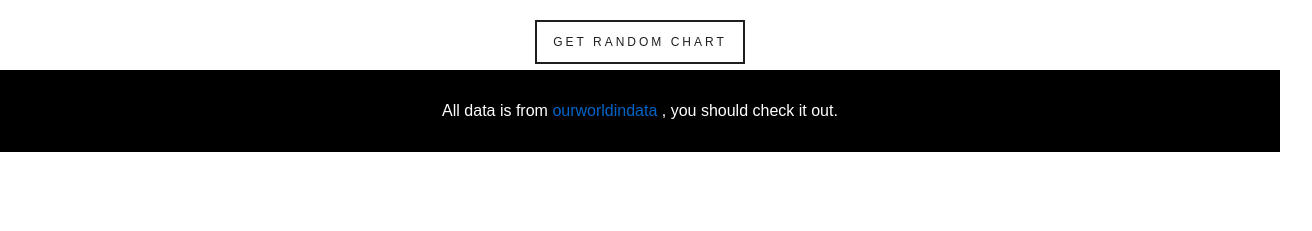
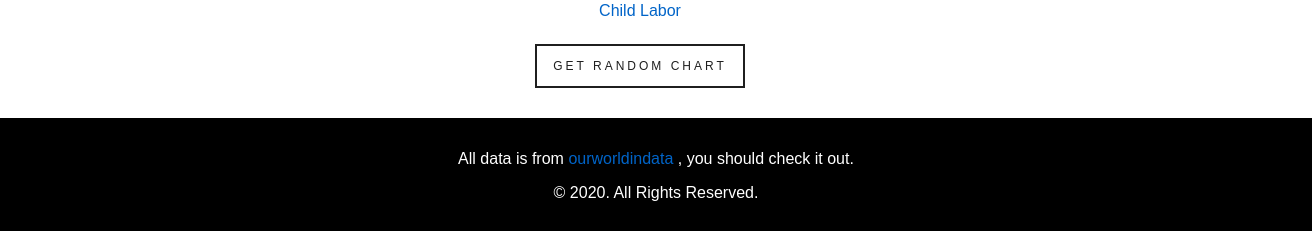
Before and after one commit to canastro/factivism, a Svelte app: page /1 in a window 1280 px wide. Shown: the part 814-1045 px from the top of the page, 1312 px wide, since content can reach past the window. Before the commit the page ends 966 px from the top, so only its background shows below. Built offline with nearby package versions, Linux system fonts and the light colour scheme.

Commit message:
fix: keep track of visited charts

```diff
--- a/public/global.css
+++ b/public/global.css
@@ -13,6 +13,10 @@ body {
   display: flex;
   flex-direction: column;
   padding: 0 1rem;
+}
+
+body > * + * {
+  margin-top: 1.5rem;
 }
 
 a {
--- a/src/App.svelte
+++ b/src/App.svelte
@@ -36,11 +36,13 @@
     bottom: 0;
     background-color: #000;
     color: #fff;
-    margin: 0 -1rem;
+    margin-left: -1rem;
+    margin-right: -1rem;
+    padding: 1rem;
   }
 
-  footer > p {
-    padding: 1rem;
+  footer p + p {
+    margin-top: 0.5rem;
   }
 </style>
 
@@ -69,5 +71,6 @@
       <a href="https://ourworldindata.org/">ourworldindata</a>
       , you should check it out.
     </p>
+    <p>© 2020. All Rights Reserved.</p>
   </footer>
 </Router>
--- a/src/pages/Fact.svelte
+++ b/src/pages/Fact.svelte
@@ -6,9 +6,18 @@
   import Stack from "../components/layout/Stack.svelte";
 
   export let id;
+  let visited = new Set();
 
   function generateRandomIndex() {
-    return Math.floor(Math.random() * facts.length);
+    if (visited.size === facts.length) {
+      visited.clear();
+    }
+
+    let newIndex = Math.floor(Math.random() * facts.length);
+    while (newIndex === currentIndex || visited.has(newIndex)) {
+      newIndex = generateRandomIndex();
+    }
+    return newIndex;
   }
 
   function normalizeId(id) {
@@ -30,11 +39,7 @@
   $: currentFact = currentIndex !== undefined ? facts[currentIndex] : null;
 
   function handleRandomClick() {
-    let newIndex = generateRandomIndex();
-    while (newIndex === currentIndex) {
-      newIndex = generateRandomIndex();
-    }
-
+    const newIndex = generateRandomIndex();
     navigate(`/${normalizeId(facts[newIndex].title)}`);
 
     // TODO: we should have a reaction to the navigation to update the currentIndex
```
